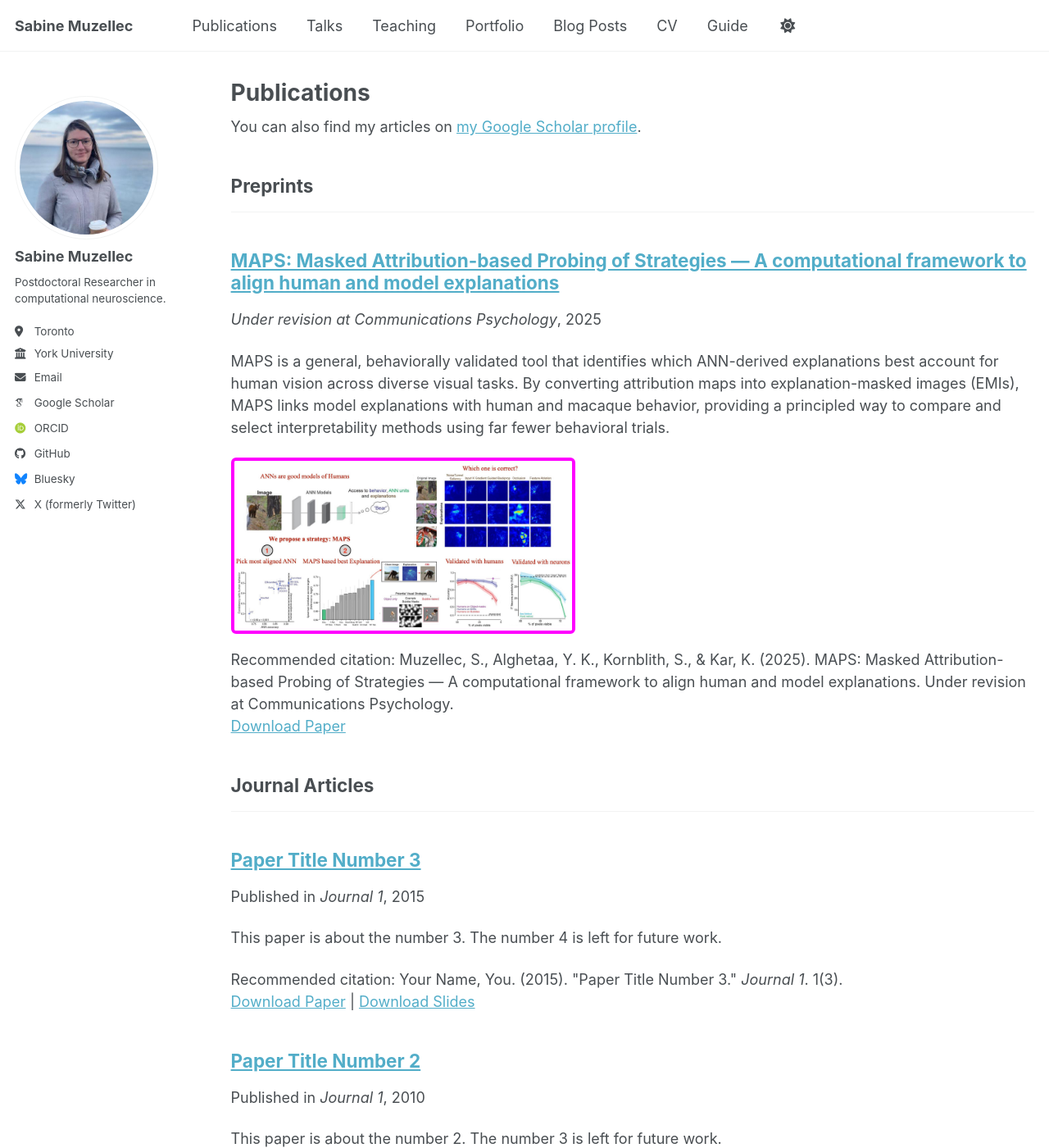
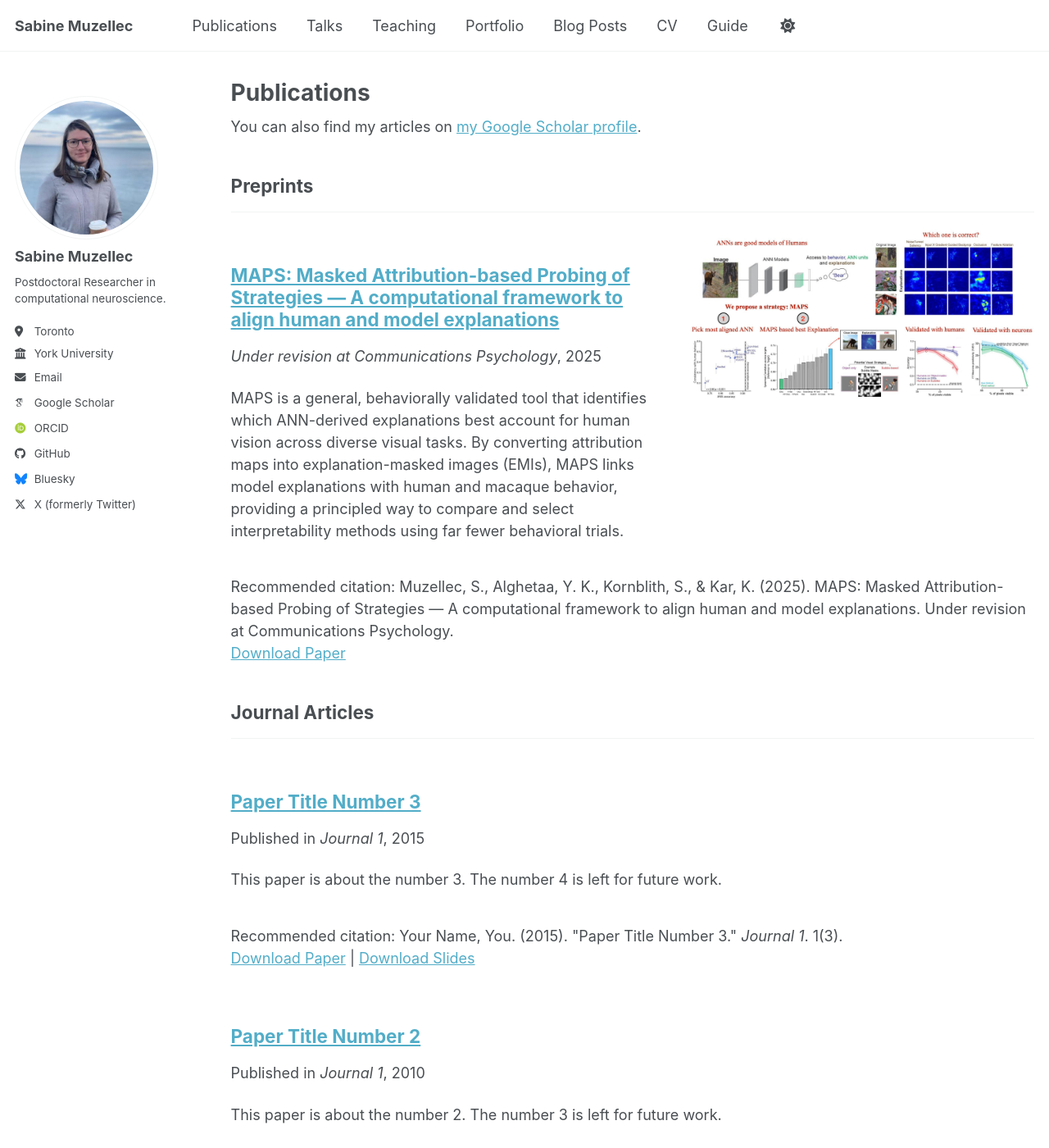
Before and after one commit to S4b1n3/S4b1n3.github.io, a Jekyll site: the page built from _pages/publications.html, in a window 1280 px wide and 1400 px high. Shown: the whole window at 82% size. Built offline with Jekyll 4.4.1, drawn with Linux system fonts in a browser that asks for light colours; some web fonts are replaced; a script bundle is joined from its source files by our own code; library files that are not in the unit come from our copies.

Commit message:
adjust image teaser bigger position

```diff
--- a/assets/css/main.scss
+++ b/assets/css/main.scss
@@ -42,12 +42,42 @@
   "vendor/font-awesome/brands"
 ;
 
-/* Force teaser image size for featured publications */
-.archive__item-main .archive__item-teaser img {
-  width: 420px !important;      /* change this number for bigger/smaller */
+
+/* ---------------------------------------------------------
+   Put publication text + teaser image side by side
+   --------------------------------------------------------- */
+
+.archive__item-main {
+  display: flex !important;       /* row: text + image */
+  gap: 1.5rem;
+  align-items: flex-start;        /* align tops (title with top of image) */
+}
+
+/* text column */
+.archive__item-text {
+  flex: 1 1 auto;
+}
+
+/* image column */
+.archive__item-teaser {
+  flex: 0 0 auto;
+}
+
+/* keep your existing size rule; if not present, use this: */
+.archive__item-teaser img {
+  display: block;
+  width: 420px !important;        /* or whatever size you liked */
   height: auto !important;
   border-radius: 6px;
+}
 
-  /* TEMP: debug – remove once you see it */
-  border: 4px solid magenta !important;
+/* Mobile: stack them again */
+@media (max-width: 800px) {
+  .archive__item-main {
+    display: block !important;
+  }
+
+  .archive__item-teaser {
+    margin-top: 1rem;
+  }
 }
```
